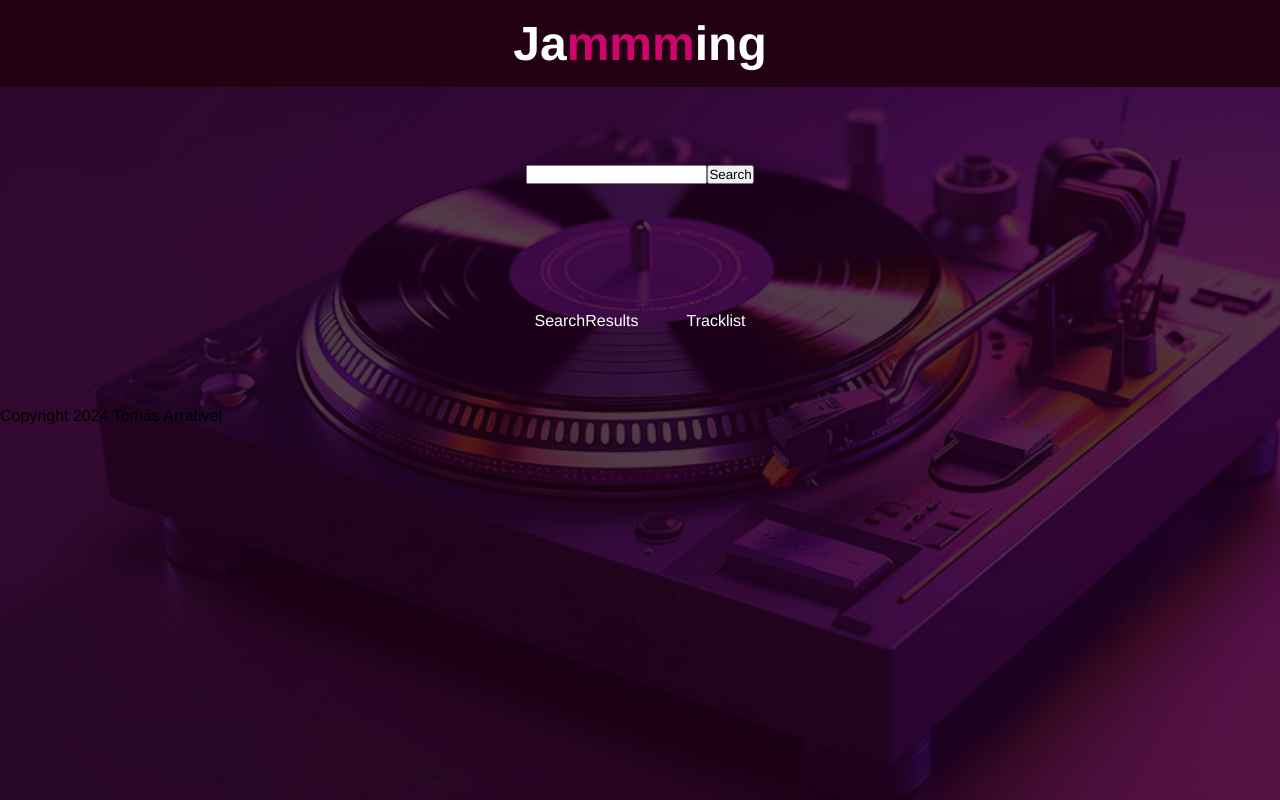
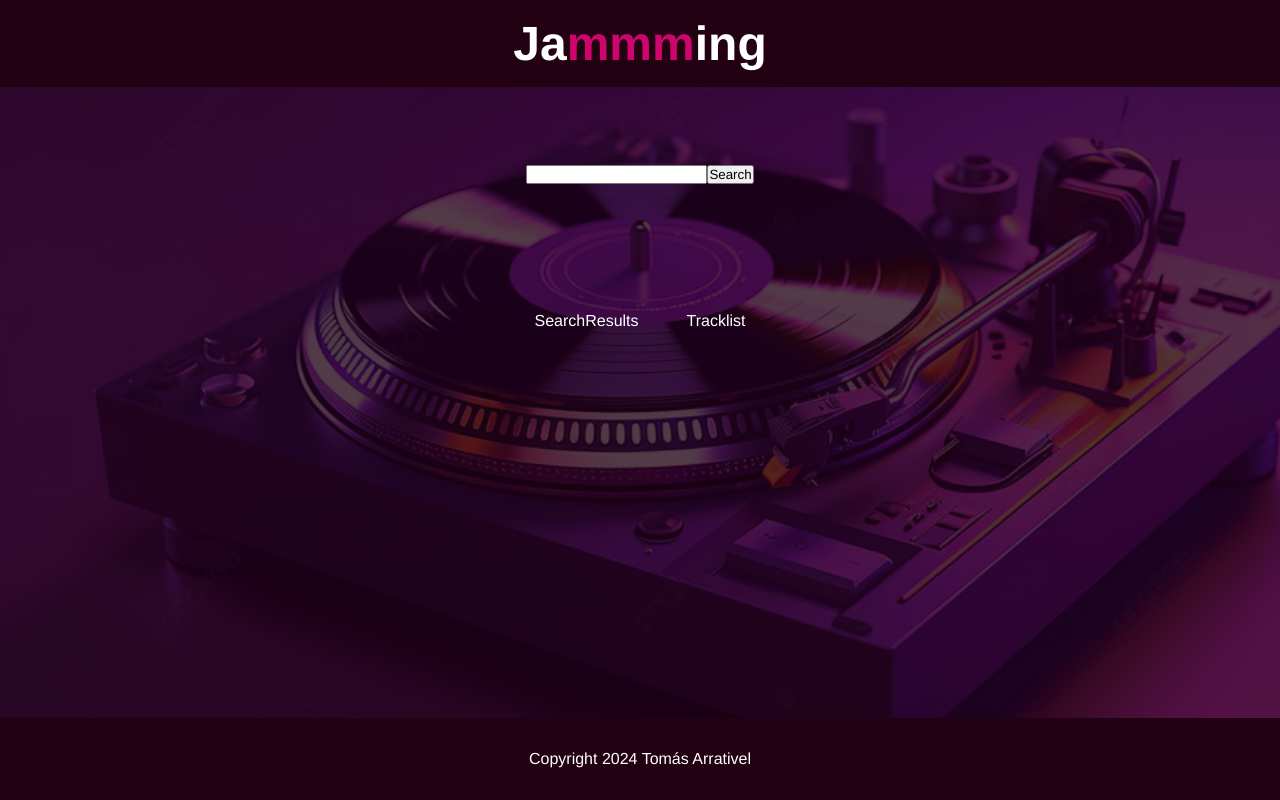
Before and after one commit to Tomas-Arrativel/Jamming-app, a React (Vite) app: page / in a window 1280 px wide. Built offline with nearby package versions, Linux system fonts and the light colour scheme.

Commit message:
Styling the footer component

```diff
--- a/src/App.module.css
+++ b/src/App.module.css
@@ -52,3 +52,15 @@ body {
   color: #fff;
   gap: 3rem;
 }
+
+.footer {
+  width: 100vw;
+  display: flex;
+  justify-content: center;
+  align-items: center;
+  padding: 2rem;
+  color: #fff;
+  background-color: rgb(34, 1, 18);
+  position: absolute;
+  bottom: 0;
+}
```
